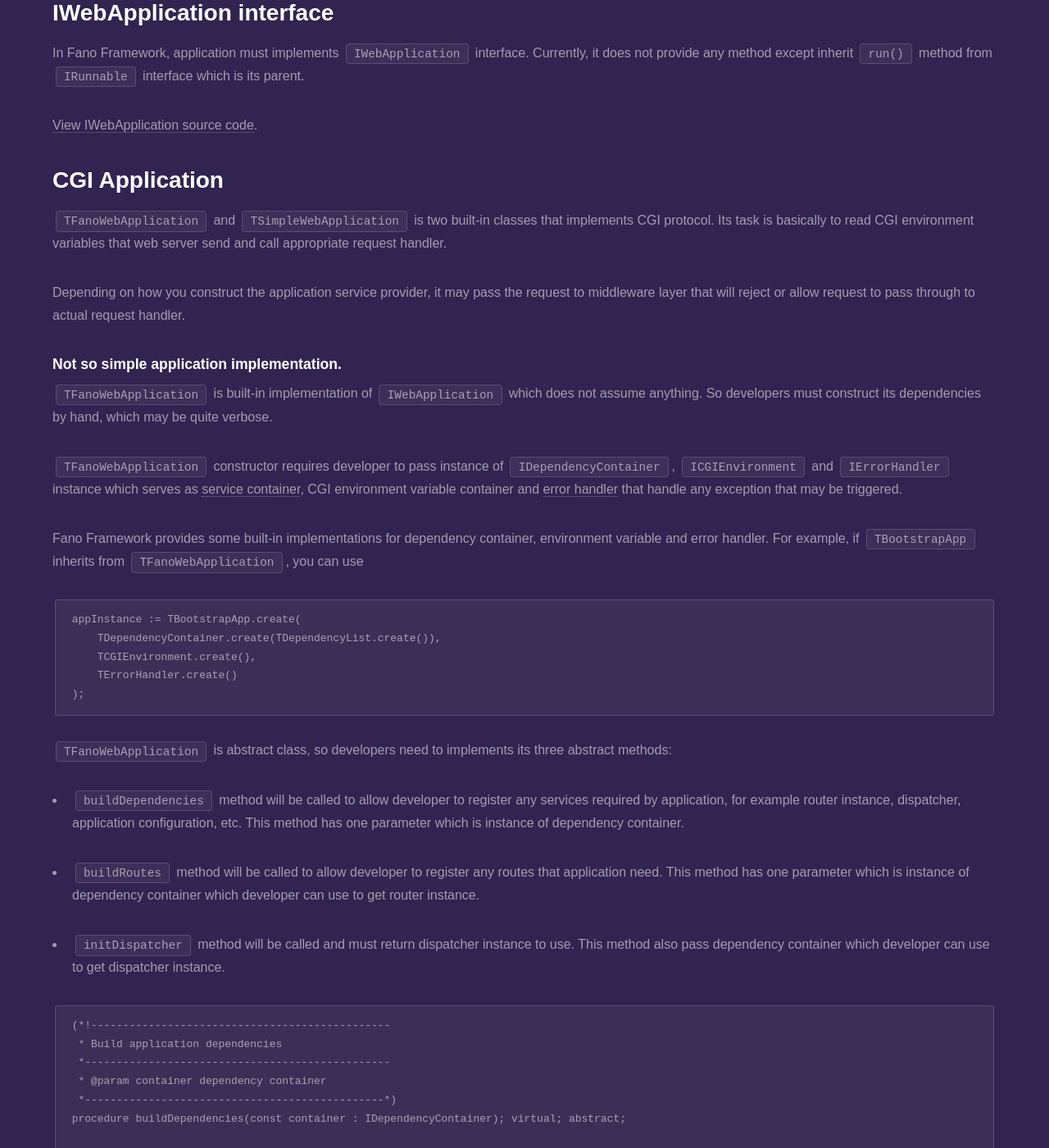
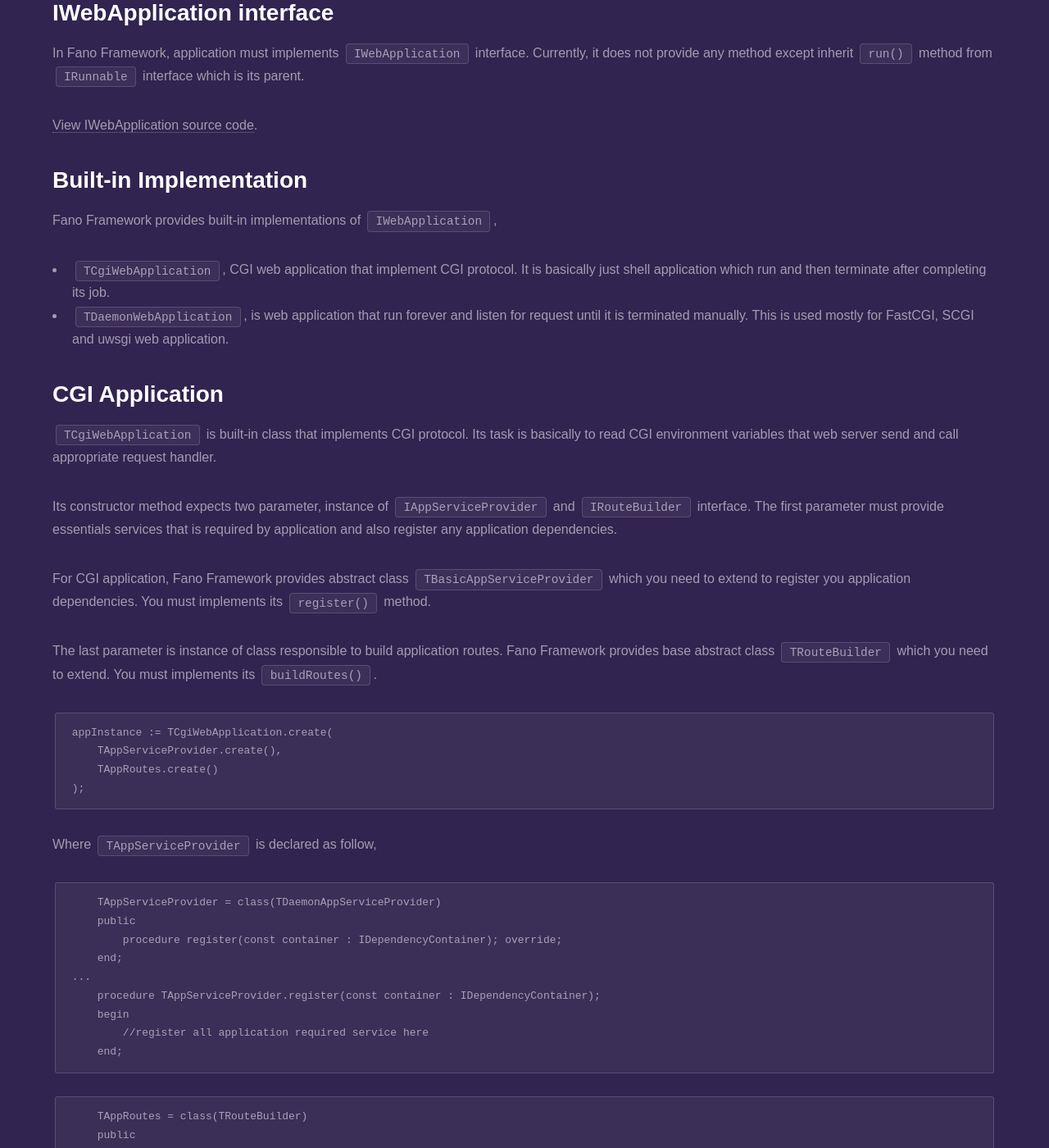
Before and after one commit to fanoframework/fanoframework.github.io, a Jekyll site: the page built from working-with-application/index.md, in a window 1280 px wide and 1400 px high, scrolled down 299 px. Shown: the whole window at 82% size. Built offline with Jekyll 4.4.1, drawn with Linux system fonts in a browser that asks for light colours; our own code applies the rules of GitHub Pages for plain Markdown files; some of the changed text lies outside the part shown.

Commit message:
add content about new application service provider

````diff
--- a/working-with-application/index.md
+++ b/working-with-application/index.md
@@ -12,122 +12,138 @@
 
 [View IWebApplication source code](https://github.com/fanoframework/fano/blob/master/App/Contracts/AppIntf.pas).
 
+## Built-in Implementation
+
+Fano Framework provides built-in implementations of `IWebApplication`,
+
+- `TCgiWebApplication`, CGI web application that implement CGI protocol. It is basically just shell application which run and then terminate after completing its job.
+- `TDaemonWebApplication`, is web application that run forever and listen for request until it is terminated manually. This is used mostly for FastCGI, SCGI and uwsgi web application.
+
 ## CGI Application
 
-`TFanoWebApplication` and `TSimpleWebApplication` is two built-in classes that implements CGI protocol. Its task is basically to read CGI environment variables that web server send and call appropriate request handler.
+`TCgiWebApplication` is built-in class that implements CGI protocol. Its task is basically to read CGI environment variables that web server send and call appropriate request handler.
 
-Depending on how you construct the application service provider, it may pass the request to middleware layer that will reject or allow request to pass through to actual request handler.
+Its constructor method expects two parameter, instance of `IAppServiceProvider` and `IRouteBuilder` interface. The first parameter must provide essentials services that is required by application and also register any application dependencies.
 
-### Not so simple application implementation.
+For CGI application, Fano Framework provides abstract class `TBasicAppServiceProvider` which you need to extend to register you application dependencies. You must implements its `register()` method.
 
-`TFanoWebApplication` is built-in implementation of `IWebApplication` which does not assume anything. So developers must construct its dependencies by hand, which may be quite verbose.
-
-`TFanoWebApplication` constructor requires developer to pass instance of
-`IDependencyContainer`, `ICGIEnvironment` and `IErrorHandler` instance which serves
-as [service container](/dependency-container), CGI environment variable container and [error handler](/error-handler) that handle any exception that may be triggered.
-
-Fano Framework provides some built-in implementations for dependency container, environment variable and error handler. For example,
-if `TBootstrapApp` inherits from `TFanoWebApplication`, you can use
+The last parameter is instance of class responsible to build application routes. Fano Framework provides base abstract class `TRouteBuilder` which you need to extend. You must implements its `buildRoutes()`.
 
 ```
-appInstance := TBootstrapApp.create(
-    TDependencyContainer.create(TDependencyList.create()),
-    TCGIEnvironment.create(),
-    TErrorHandler.create()
+appInstance := TCgiWebApplication.create(
+    TAppServiceProvider.create(),
+    TAppRoutes.create()
 );
 ```
 
-`TFanoWebApplication` is abstract class, so developers need to implements its three abstract methods:
-
-- `buildDependencies` method will be called to allow developer to register any services required by application, for example router instance, dispatcher, application configuration, etc. This method has one parameter which is instance
-of dependency container.
-
-- `buildRoutes` method will be called to allow developer to register any routes that application need. This method has one parameter which is instance
-of dependency container which developer can use to get router instance.
-
-- `initDispatcher` method will be called and must return dispatcher instance to use. This method also pass dependency container which developer can use to get dispatcher instance.
+Where `TAppServiceProvider` is declared as follow,
 
 ```
-(*!-----------------------------------------------
- * Build application dependencies
- *------------------------------------------------
- * @param container dependency container
- *-----------------------------------------------*)
-procedure buildDependencies(const container : IDependencyContainer); virtual; abstract;
-
-(*!-----------------------------------------------
- * Build application routes
- *------------------------------------------------
- * @param container dependency container
- *-----------------------------------------------*)
-procedure buildRoutes(const container : IDependencyContainer); virtual; abstract;
-
-(*!-----------------------------------------------
- * initialize application route dispatcher
- *------------------------------------------------
- * @param container dependency container
- * @return dispatcher instance
- *-----------------------------------------------*)
-function initDispatcher(const container : IDependencyContainer) : IDispatcher; virtual; abstract;
+    TAppServiceProvider = class(TDaemonAppServiceProvider)
+    public
+        procedure register(const container : IDependencyContainer); override;
+    end;
+...
+    procedure TAppServiceProvider.register(const container : IDependencyContainer);
+    begin
+        //register all application required service here
+    end;
 ```
 
-[View TFanoWebApplication source code](https://github.com/fanoframework/fano/blob/master/App/Implementations/AppImpl.pas).
+```
+    TAppRoutes = class(TRouteBuilder)
+    public
+        procedure buildRoutes(
+            const container : IDependencyContainer;
+            const router : IRouter
+        ); override;
+    end;
+...
+    procedure TAppRoutes.buildRoutes(
+        const container : IDependencyContainer;
+        const router : IRouter
+    );
+    begin
+        //register all routes here
+    end;
 
-### Little bit simpler application
+```
 
-`TSimpleWebApplication` inherits from `TFanoWebApplication`. It is provided to simplify setting up application instance by providing some default service
-providers.
-
-If you use `TSimpleWebApplication`, then some required default services are provided for you if not set. If not set, following classes is assumed:
-
-- `TDependencyContainer` instance as dependency container.
-- `TCGIEnvironment` instance as CGI environment.
-- `TErrorHandler` instance as CGI environment.
-- Router instance which support regular expression.
-- Simple dispatcher implementation which does not use middlewares.
-
-Also, developers only need to implements two abstract methods as
-`initDispatcher()` method has already been implemented.
-
-[View TSimpleWebApplication source code](https://github.com/fanoframework/fano/blob/master/App/Implementations/AppImpl.pas).
-
-See [sample application](https://github.com/fanoframework/fano-app) to understand how to setup application instance.
+[View TCgiWebApplication source code](https://github.com/fanoframework/fano/blob/master/App/Implementations/Cgi/AppImpl.pas).
 
 ## FastCGI Application
 
-To create web application that support FastCGI protocol, inherit from `TBaseSimpleFastCGIWebApplication` or one of its descendant. Class with `Epoll` prefix name, use [Linux epoll API](http://man7.org/linux/man-pages/man7/epoll.7.html)
-that is designed to improve performance, but they are available on Linux only.
+To create web application that support FastCGI protocol, create application service provider which use `TFastCgiAppServiceProvider` as shown in following code,
 
-- `TSimpleFastCGIWebApplication` or `TEpollSimpleFastCGIWebApplication`. This is class that you need to inherit if you want
-to create FastCGI application which run independently and listen on TCP socket. See
-[fano-fastcgi](https://github.com/fanoframework/fano-fastcgi) example demo application.
+```
+    appInstance := TDaemonWebApplication.create(
+        TFastCgiAppServiceProvider.create(
+            TServerAppServiceProvider.create(
+                TAppServiceProvider.create(),
+                TInetSocketSvr.create(host, port)
+            )
+        ),
+        TAppRoutes.create()
+    );
+```
+See [fano-fastcgi](https://github.com/fanoframework/fano-fastcgi) example demo application.
 
-- `TSimpleUnixFastCGIWebApplication` or `TEpollSimpleUnixFastCGIWebApplication`. It is similar to class above but listen on unix domain socket file. See
-[fano-fcgi-unix](https://github.com/fanoframework/fano-fcgi-unix) example demo application.
+You can replace `TInetSockSvr` with `TUnixSocketSvr` class if you want to use Unix Domain Socket file instead of TCP port. See [fano-fcgi-unix](https://github.com/fanoframework/fano-fcgi-unix) example demo application.
 
-- `TSimpleSockFastCGIWebApplication` or `TEpollSimpleSockFastCGIWebApplication`. This is class that you need to inherit if you want to create FastCGI application which run and managed by web server, for example
- Apache with mod_fcgid module. See
+You can replace `TInetSockSvr` with `TBoundSocketSvr` if you want to create FastCGI application which run and managed by web server, for example Apache with mod_fcgid module. See
 [fano-fcgid](https://github.com/fanoframework/fano-fcgid) example demo application.
+
+`TInetSockSvr`, `TUnixSocketSvr` and `TBoundSocketSvr` are using [select()](http://man7.org/linux/man-pages/man2/select.2.html) to monitor if socket is ready for I/O operation. To use [epoll](http://man7.org/linux/man-pages/man7/epoll.7.html), replace with `TEpollInetSocketSvr`, `TEpollUnixSocketSvr` and `TEpollBoundSocketSvr`.
 
 See [Deploy as FastCGI application](/deployment/fastcgi) for information how to
 deploy FastCGI application on various web servers.
 
-You may want to see *Scaffolding FastCGI project directory structure* section in
-[Scaffolding with Fano CLI](/scaffolding-with-fano-cli) for information how to scaffolding FastCGI web application with [Fano CLI](https://github.com/fanoframework/fano-cli).
+You may want to read [Scaffolding FastCGI project directory structure](/scaffolding-with-fano-cli/creating-project#scaffolding-fastcgi-project) for information how to scaffolding FastCGI web application with [Fano CLI](https://github.com/fanoframework/fano-cli).
 
 ## SCGI Application
 
-To create web application that support [SCGI (Simple Common Gateway Interface)](https://python.ca/scgi/protocol.txt) protocol, inherit from `TBaseSimpleScgiWebApplication` or one of its descendant. Same as above, class with `Epoll` prefix name, use [Linux epoll API](http://man7.org/linux/man-pages/man7/epoll.7.html).
+To create web application that support [SCGI (Simple Common Gateway Interface)](https://python.ca/scgi/protocol.txt) protocol, create application service provider which use `TScgiAppServiceProvider` as shown in following code,
 
-- `TSimpleScgiWebApplication` or `TEpollSimpleScgiWebApplication`. This is class that you need to inherit if you want
-to create SCGI application which run independently and listen on TCP socket. See
-[fano-scgi](https://github.com/fanoframework/fano-scgi) example demo application.
+```
+    appInstance := TDaemonWebApplication.create(
+        TScgiAppServiceProvider.create(
+            TServerAppServiceProvider.create(
+                TAppServiceProvider.create(),
+                TInetSocketSvr.create(host, port)
+            )
+        ),
+        TAppRoutes.create()
+    );
+```
+See [fano-scgi](https://github.com/fanoframework/fano-scgi) example demo application.
 
 See [Deploy as SCGI application](/deployment/scgi) for information how to
 deploy SCGI application on various web servers.
 
-You may want to see *Scaffolding SCGI project directory structure* section in
-[Scaffolding with Fano CLI](/scaffolding-with-fano-cli) for information how to scaffolding SCGI web application easily.
+You may want to read [Scaffolding SCGI project directory structure](/scaffolding-with-fano-cli/creating-project#scaffolding-scgi-project) for information how to scaffolding SCGI web application easily.
+
+## Uwsgi Application
+
+To create web application that support [uwsgi](https://uwsgi-docs.readthedocs.io/en/latest/Protocol.html) protocol, create application service provider which use `TUwsgiAppServiceProvider` as shown in following code,
+
+```
+    appInstance := TDaemonWebApplication.create(
+        TUwsgiAppServiceProvider.create(
+            TServerAppServiceProvider.create(
+                TAppServiceProvider.create(),
+                TInetSocketSvr.create(host, port)
+            )
+        ),
+        TAppRoutes.create()
+    );
+```
+See [fano-uwsgi](https://github.com/fanoframework/fano-uwsgi) example demo application.
+
+See [Deploy as uwsgi application](/deployment/uwsgi) for information how to
+deploy uwsgi application on various web servers.
+
+You may want to read
+[Scaffolding uwsgi project directory structure](/scaffolding-with-fano-cli/creating-project#scaffolding-uwsgi-project) for information how to scaffolding uwsgi web application easily.
 
 ## Apache modules Application
 
@@ -193,6 +209,7 @@
 - [Deploy CGI Application](/deployment/cgi)
 - [Deploy FastCGI Application](/deployment/fastcgi)
 - [Deploy SCGI Application](/deployment/scgi)
+- [Deploy uwsgi Application](/deployment/uwsgi)
 
 <ul class="actions">
     <li><a href="/documentation" class="button">Documentation</a></li>
````
Also changed, not shown: scaffolding-with-fano-cli/creating-project/index.md (+2 -2 lines).
